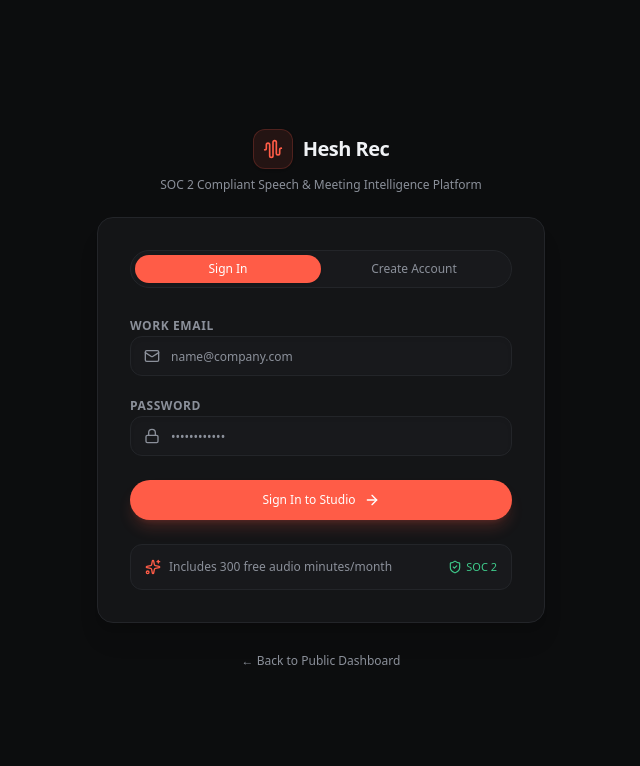
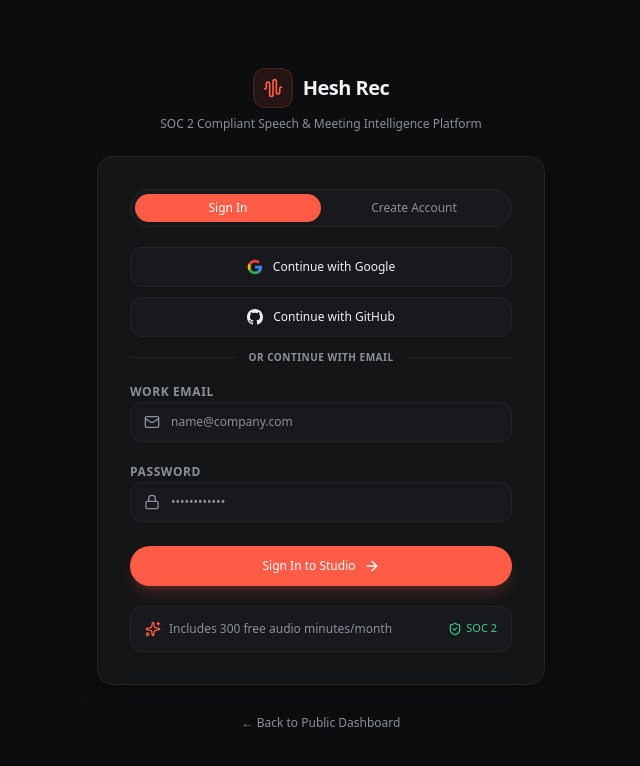
Before and after one commit to alrigi9/Hesh-rec, a Next.js app in the folder frontend/: page /login in a window 1280 px wide. Shown: the top 766 px of the page, without its empty margins (319-959 px from the left). Built offline with nearby package versions, Linux system fonts and the light colour scheme; no server answers.

Commit message:
add OAuth Google and GitHub sign-in buttons

```diff
--- a/frontend/src/app/login/page.tsx
+++ b/frontend/src/app/login/page.tsx
@@ -19,6 +19,7 @@ import {
 } from "lucide-react";
 import { Button } from "@/components/ui/button";
 import { useAuth } from "@/context/AuthContext";
+import { supabase } from "@/lib/supabaseClient";
 
 export default function LoginPage() {
   const router = useRouter();
@@ -28,6 +29,7 @@ export default function LoginPage() {
   const [email, setEmail] = useState("");
   const [password, setPassword] = useState("");
   const [loading, setLoading] = useState(false);
+  const [oauthLoading, setOauthLoading] = useState<string | null>(null);
   const [errorMsg, setErrorMsg] = useState<string | null>(null);
   const [successMsg, setSuccessMsg] = useState<string | null>(null);
 
@@ -55,6 +57,27 @@ export default function LoginPage() {
       </div>
     );
   }
+
+  const handleOAuthSignIn = async (provider: "google" | "github") => {
+    try {
+      setOauthLoading(provider);
+      setErrorMsg(null);
+      const redirectTo = typeof window !== "undefined" ? `${window.location.origin}/` : "https://recmap.tech/";
+      const { error } = await supabase.auth.signInWithOAuth({
+        provider,
+        options: {
+          redirectTo,
+        },
+      });
+      if (error) {
+        setErrorMsg(error.message);
+        setOauthLoading(null);
+      }
+    } catch (err: any) {
+      setErrorMsg(err.message || "Failed to initiate single sign-on provider.");
+      setOauthLoading(null);
+    }
+  };
 
   const handleSubmit = async (e: React.FormEvent) => {
     e.preventDefault();
@@ -93,12 +116,6 @@ export default function LoginPage() {
     }
   };
 
-  const handleDemoAdmin = async () => {
-    setEmail("admin@heshrec.com");
-    setPassword("heshrec2026!");
-    setMode("signin");
-  };
-
   return (
     <div className="min-h-screen bg-[#0c0d0e] flex flex-col justify-center items-center px-6 py-12 text-[#f0f2f5]">
       <motion.div
@@ -123,7 +140,7 @@ export default function LoginPage() {
         </div>
 
         {/* Auth Card */}
-        <div className="p-8 rounded-2xl bg-[#141517] border border-[#232529] space-y-6 shadow-xl">
+        <div className="p-8 rounded-2xl bg-[#141517] border border-[#232529] space-y-5 shadow-xl">
           {/* Mode Switcher Tabs */}
           <div className="grid grid-cols-2 p-1 rounded-full bg-[#18191c] border border-[#232529] text-xs">
             <button
@@ -172,8 +189,66 @@ export default function LoginPage() {
             </div>
           )}
 
-          {/* Form */}
-          <form onSubmit={handleSubmit} className="space-y-4">
+          {/* Single Sign-On (OAuth) Buttons */}
+          <div className="space-y-2.5">
+            <button
+              type="button"
+              disabled={Boolean(oauthLoading) || loading}
+              onClick={() => handleOAuthSignIn("google")}
+              className="w-full h-10 px-4 rounded-xl bg-[#18191c] hover:bg-[#202227] border border-[#232529] hover:border-[#2e3238] text-xs font-medium text-[#f0f2f5] flex items-center justify-center gap-2.5 transition-all shadow-sm disabled:opacity-50"
+            >
+              {oauthLoading === "google" ? (
+                <Loader2 className="w-4 h-4 animate-spin text-[#ff5c47]" />
+              ) : (
+                <svg className="w-4 h-4 shrink-0" viewBox="0 0 24 24">
+                  <path
+                    fill="#4285F4"
+                    d="M22.56 12.25c0-.78-.07-1.53-.2-2.25H12v4.26h5.92c-.26 1.37-1.04 2.53-2.21 3.31v2.77h3.57c2.08-1.92 3.28-4.74 3.28-8.09z"
+                  />
+                  <path
+                    fill="#34A853"
+                    d="M12 23c2.97 0 5.46-.98 7.28-2.66l-3.57-2.77c-.98.66-2.23 1.06-3.71 1.06-2.86 0-5.29-1.93-6.16-4.53H2.18v2.84C3.99 20.53 7.7 23 12 23z"
+                  />
+                  <path
+                    fill="#FBBC05"
+                    d="M5.84 14.09c-.22-.66-.35-1.36-.35-2.09s.13-1.43.35-2.09V7.06H2.18C1.43 8.55 1 10.22 1 12s.43 3.45 1.18 4.94l2.85-2.22.81-.63z"
+                  />
+                  <path
+                    fill="#EA4335"
+                    d="M12 5.38c1.62 0 3.06.56 4.21 1.64l3.15-3.15C17.45 2.09 14.97 1 12 1 7.7 1 3.99 3.47 2.18 7.06l3.66 2.84c.87-2.6 3.3-4.52 6.16-4.52z"
+                  />
+                </svg>
+              )}
+              <span>Continue with Google</span>
+            </button>
+
+            <button
+              type="button"
+              disabled={Boolean(oauthLoading) || loading}
+              onClick={() => handleOAuthSignIn("github")}
+              className="w-full h-10 px-4 rounded-xl bg-[#18191c] hover:bg-[#202227] border border-[#232529] hover:border-[#2e3238] text-xs font-medium text-[#f0f2f5] flex items-center justify-center gap-2.5 transition-all shadow-sm disabled:opacity-50"
+            >
+              {oauthLoading === "github" ? (
+                <Loader2 className="w-4 h-4 animate-spin text-[#ff5c47]" />
+              ) : (
+                <svg className="w-4 h-4 shrink-0 fill-current text-[#f0f2f5]" viewBox="0 0 24 24">
+                  <path d="M12 0C5.37 0 0 5.37 0 12c0 5.31 3.435 9.795 8.205 11.385.6.105.825-.255.825-.57 0-.285-.015-1.23-.015-2.235-3.015.555-3.795-.735-4.035-1.41-.135-.345-.72-1.41-1.23-1.695-.42-.225-1.02-.78-.015-.795.945-.015 1.62.87 1.845 1.23 1.08 1.815 2.805 1.305 3.495.99.105-.78.42-1.305.765-1.605-2.67-.3-5.46-1.335-5.46-5.925 0-1.305.465-2.385 1.23-3.225-.12-.3-.54-1.53.12-3.18 0 0 1.005-.315 3.3 1.23.96-.27 1.98-.405 3-.405s2.04.135 3 .405c2.295-1.56 3.3-1.23 3.3-1.23.66 1.65.24 2.88.12 3.18.765.84 1.23 1.905 1.23 3.225 0 4.605-2.805 5.625-5.475 5.925.435.375.81 1.095.81 2.22 0 1.605-.015 2.895-.015 3.3 0 .315.225.69.825.57A12.02 12.02 0 0024 12c0-6.63-5.37-12-12-12z" />
+                </svg>
+              )}
+              <span>Continue with GitHub</span>
+            </button>
+          </div>
+
+          {/* Divider */}
+          <div className="relative flex items-center justify-center my-4">
+            <div className="border-t border-[#232529] w-full" />
+            <span className="bg-[#141517] px-3 text-[10px] uppercase font-semibold text-[#8b909a] tracking-wider absolute">
+              Or continue with email
+            </span>
+          </div>
+
+          {/* Email / Password Form */}
+          <form onSubmit={handleSubmit} className="space-y-4 pt-1">
             <div className="space-y-1.5">
               <label className="text-xs font-semibold text-[#8b909a] uppercase tracking-wider">
                 Work Email
@@ -211,7 +286,7 @@ export default function LoginPage() {
             <div className="pt-2">
               <Button
                 type="submit"
-                disabled={loading}
+                disabled={loading || Boolean(oauthLoading)}
                 className="w-full h-10 rounded-full bg-[#ff5c47] hover:bg-[#ff5c47]/90 text-white font-medium text-xs shadow-lg shadow-[#ff5c47]/20 flex items-center justify-center gap-2 transition-all"
               >
                 {loading && <Loader2 className="w-4 h-4 animate-spin" />}
```
